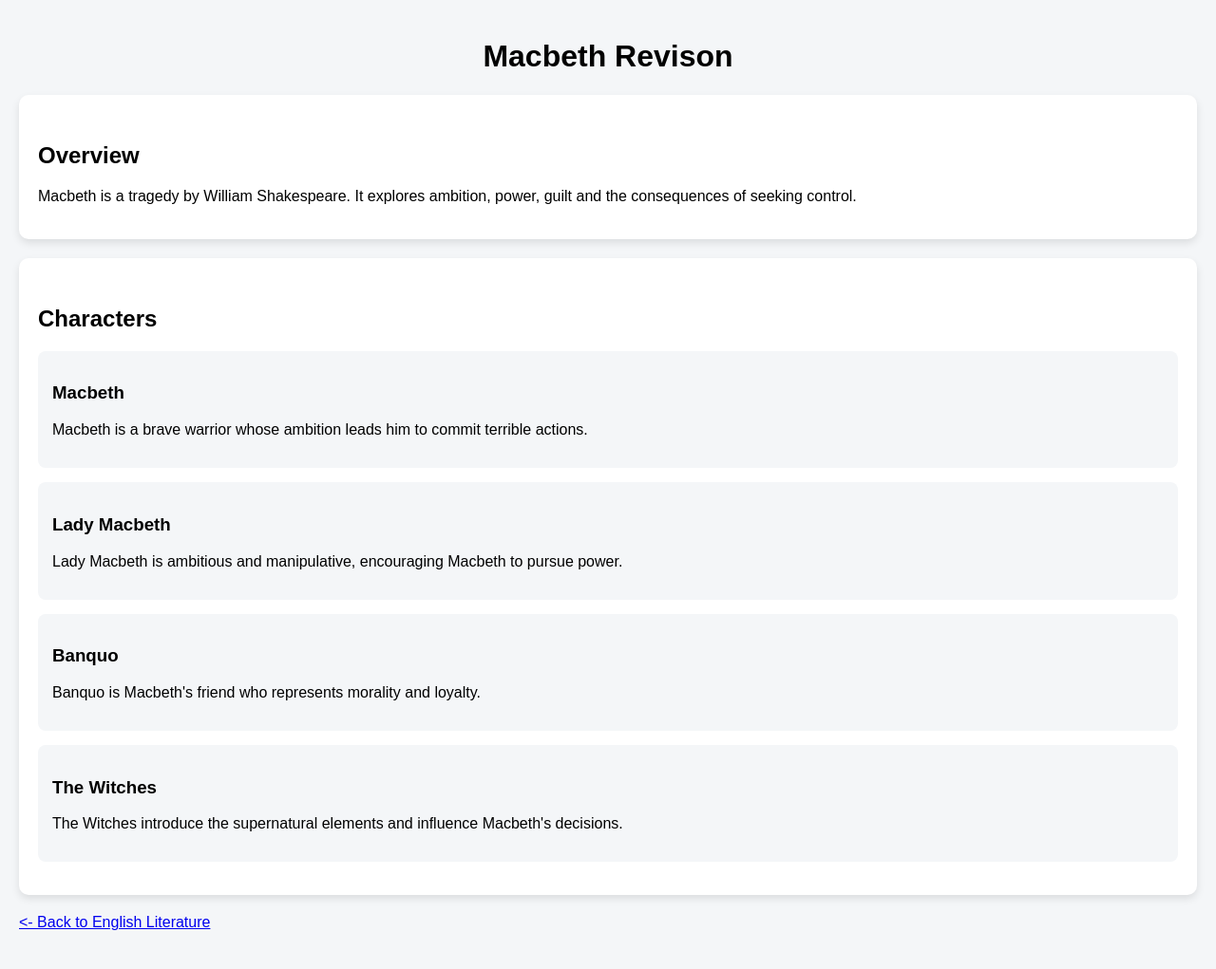
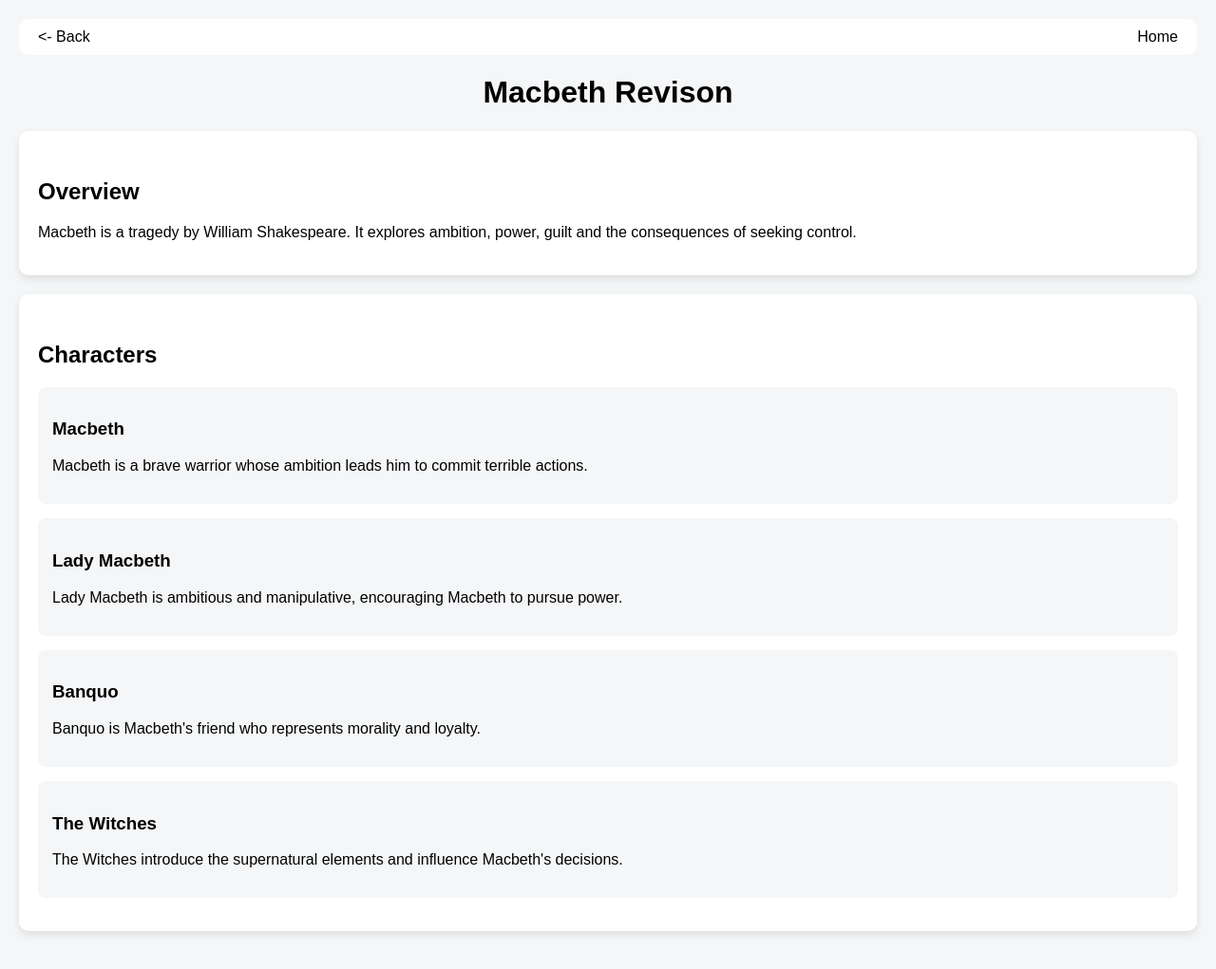
Before and after one commit to jshepherd1234/GCSE-Revision-App, a Flask app: page /macbeth in a window 1280 px wide. Shown: the whole page at 95% size. Before the commit the page ends 980 px from the top, so only its background shows below. Run offline with Flask 3, Linux system fonts and the light colour scheme.

Commit message:
Added new central nav bar along top using new file 'base.html'

```diff
--- a/static/style.css
+++ b/static/style.css
@@ -130,27 +130,35 @@ h2 { /* Targets h2 headings*/
 }
 
 /* Styles links that takes user back to previous pages */
-.back-buttton{
+.navbar{
 
-    /* Makes it look like a button */
-    display: inline-block;
+    /* Places item next to each other */
+    display: flex;
+
+    /* Adds space between buttons */
+    justify-content: space-between;
 
     /* Adds space inside */
-    padding: 10px 15px;
+    padding: 10px 20px;
 
-    /* Gives it a background */
-    background-color: white;
+    /* White background */
+    background: white;
 
-    /* Rounds the corners */
-    border-radius: 8px;
+    /* Rounded corners */
+    border-radius: 10px;
+
+    /* Space below navbar */
+    margin-bottom: 20px;
+
+}
+
+/* Styles navigation links */
+.navbar a {
 
     /* Removes underline */
     text-decoration: none;
 
-    /*Changes the text colour */
+    /* text colour */
     color: black;
 
-    /* Adds space above the button */
-    margin-top: 20px;
-
 }
--- /dev/null
+++ b/templates/base.html
@@ -0,0 +1,44 @@
+<!DOCTYPE html>
+
+<html>
+
+<head>
+
+    <!-- Allows other pages to insert their title -->
+
+    <title>
+
+        {% block title %}GCSE Revision App{% endblock %}
+
+    </title>
+
+    <link rel="stylesheet" href="{{ url_for('static', filename='style.css') }}">
+
+</head>
+
+<body>
+
+<nav class="navbar">
+
+    <a href="javascript:history.back()">
+
+        <- Back
+
+    </a>
+
+    <a href="/">
+
+        Home
+
+    </a>
+
+</nav>
+
+<!-- Other pages can put their content here -->
+{% block content %}
+
+{% endblock %}
+
+</body>
+
+</html>
--- a/templates/macbeth.html
+++ b/templates/macbeth.html
@@ -1,18 +1,10 @@
-<!DOCTYPE html>
+{% extends "base.html" %}
 
-<html>
+{% block title %}
+GCSE English Literature Revision - Macbeth
+{% endblock %}
 
-<head>
-
-    <title>Macbeth Revision</title>
-
-    <link rel="stylesheet" href="{{ url_for('static', filename='style.css') }}">
-
-</head>
-
-</html>
-
-<body>
+{% block content %}
 
 <h1>Macbeth Revison</h1>
 
@@ -84,11 +76,4 @@
 
 </div>
 
-</body>
-
-<a href="/" class="back-button">
-
-    <- Back to English Literature
-</a>
-
-</html>
+{% endblock %}
```
Also changed, not shown: templates/english.html (+6 -20 lines), templates/english_literature.html (+6 -21 lines), templates/home.html (+6 -16 lines).
